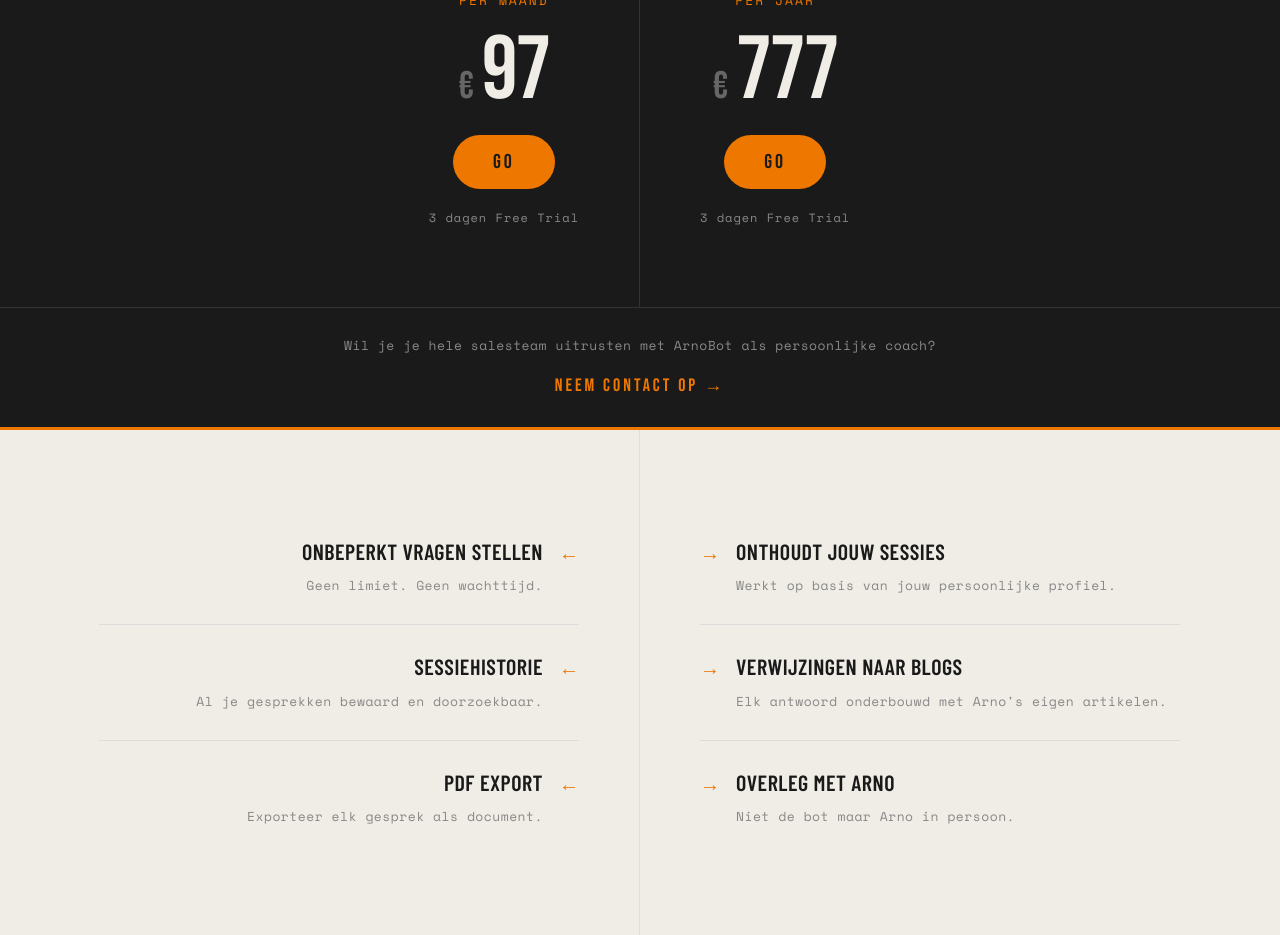
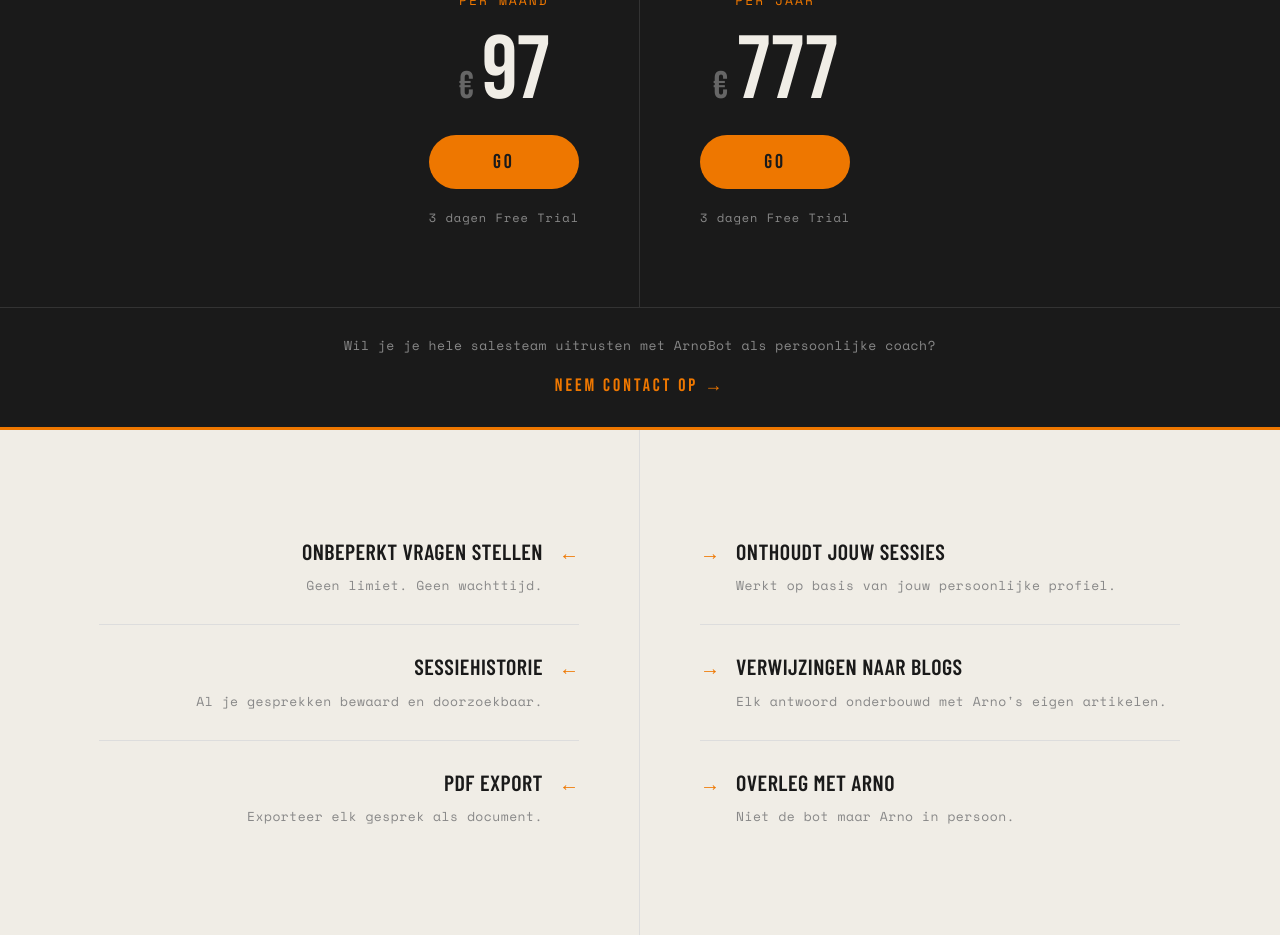
Before and after one commit to arnoceo-ops/arno-blog, a Next.js app: page /arnobot in a window 1280 px wide. Shown: the part 1500-2435 px from the top of the page. Built offline with nearby package versions, Linux system fonts and the light colour scheme; a web font is replaced by a local one.

Commit message:
fix: GO knoppen 150px breed

```diff
--- a/app/arnobot/page.tsx
+++ b/app/arnobot/page.tsx
@@ -275,7 +275,7 @@ export default function ArnoBotLandingPage() {
             <a href="https://royaldutchsales.com/arnobot?plan=monthly" style={{
               display:'inline-block', textDecoration:'none', textAlign:'center',
               background:'#EE7700', color:'#1a1a1a', fontFamily:"'Bebas Neue', sans-serif",
-              fontSize:'20px', letterSpacing:'3px', padding:'12px 40px', borderRadius:'999px',
+              fontSize:'20px', letterSpacing:'3px', padding:'12px 0', width:'150px', borderRadius:'999px',
               transition:'background 0.2s'
             }}>GO</a>
             <a href="https://royaldutchsales.com/arnobot?plan=trial" style={{
@@ -295,7 +295,7 @@ export default function ArnoBotLandingPage() {
             <a href="https://royaldutchsales.com/arnobot?plan=yearly" style={{
               display:'inline-block', textDecoration:'none', textAlign:'center',
               background:'#EE7700', color:'#1a1a1a', fontFamily:"'Bebas Neue', sans-serif",
-              fontSize:'20px', letterSpacing:'3px', padding:'12px 40px', borderRadius:'999px',
+              fontSize:'20px', letterSpacing:'3px', padding:'12px 0', width:'150px', borderRadius:'999px',
               transition:'background 0.2s'
             }}>GO</a>
             <a href="https://royaldutchsales.com/arnobot?plan=trial" style={{
```
